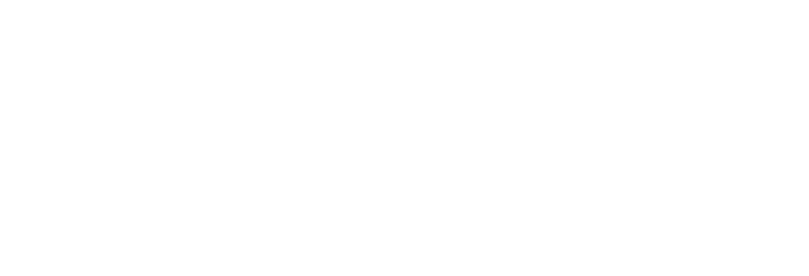
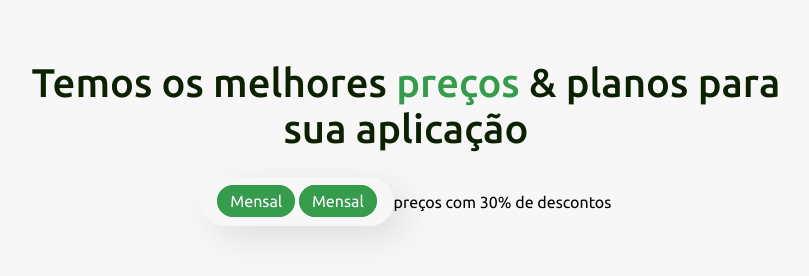
Before and after one commit to eso81/pricing-table, a plain HTML site: page index.html in a window 1280 px wide. Shown: the whole page, without its empty margins (234-1043 px from the left). Drawn offline with Linux system fonts and the light colour scheme; files that its build step writes are made by us from their sources.

Commit message:
construção da tabela

```diff
--- a/assets/css/style.css
+++ b/assets/css/style.css
@@ -1,21 +1,87 @@
 /**
 ____________  google fonts _________________
+
 **/
+@import url('https://fonts.googleapis.com/css2?family=Ubuntu:wght@300;400;500;700&display=swap');
 
 /**
 ____________  property custom _________________
 **/
-
+:root{
+    /*typography*/
+    --font-ubuntu: 'Ubuntu', sans-serif;
+    /*color*/
+}
 
 /**
 ____________  reset _________________
 **/
-
+*{
+    padding: 0;
+    margin: 0;
+    box-sizing: border-box;
+}
+body{
+    font-family: var(--font-ubuntu);
+    list-style: 1.5;
+}
+a{
+    text-decoration: none;
+}
+li{
+    list-style: none;
+}
 
 /**
 ____________  classes reseud _________________
 **/
-
+.container {
+    position: relative;
+    width: 100%;
+    height: 100vh;
+    background-color: #f7f7f7;
+    padding: 60px 100px;
+}
+.title{
+    text-align: center;
+    font-size: 2.5rem;
+    font-weight: 500;
+    color: #0b2100;
+}
+.title span{
+    color: #349c4b;
+}
+.btns{
+    text-align: center;
+    display: flex;
+    justify-content: center;
+    align-items: center;
+    padding-top: 25px;
+}
+.tab-btn{
+    width: 193px;
+    height: 49px;
+    color: #f7f7f7;
+    border-radius: 25px;
+    box-shadow: 12px 12px 35px rgba(0,0,0,0.1);
+    cursor: pointer;
+    transition: 0.5s;
+}
+.tab-btn a{
+    line-height: 48px;
+    padding: 6px 12px;
+    border-radius: 25px;
+    background-color: #349c4b;
+    border: 1px solid #349c4b;
+    font-size: 1rem;
+    color: #fff;
+    transition: 0.5s;
+}
+.tab-btn a:hover{
+    border: 1px solid #349c4b;
+    background-color: transparent;
+    color: #262626;
+}
 /**
 ____________  header  _________________
 **/
--- a/index.html
+++ b/index.html
@@ -8,15 +8,29 @@
 
     <!--____   _____-->
     <!--____   _____-->
-    <!--____   _____-->
+    <!--____  css fontawesome _____-->
+    <link rel="stylesheet" href="https://cdnjs.cloudflare.com/ajax/libs/font-awesome/6.2.1/css/all.min.css">
     <!--____  css custom _____-->
-    <link rel="stylesheet" href="style.css">
-    <title>Document</title>
+    <link rel="stylesheet" href="./assets/css/style.css">
+    <title>Pricing Table</title>
 </head>
 
 <body>
 
     <!--____ start  _____-->
+    <div class="container">
+        <h1 class="title">Temos os melhores <span>preços</span> & planos para <br> sua aplicação</h1>
+        <!--buttons-->
+        <div class="btns">
+            <div class="tab-btn">
+                <a href="btn-01">Mensal</a>
+                <a href="btn-02">Mensal</a>
+            </div>
+            <p class="save">preços com 30% de descontos</p>
+        </div>
+
+    </div>
+
     <!--____ end  _____-->
 
     <!--____ start  _____-->
@@ -24,6 +38,7 @@
 
     <!--____   _____-->
     <!--____ js main  _____-->
+    <script src="./assets/js/script.js"></script>
 
 </body>
 
```
Also changed, not shown: assets/img/body-background.png (added).
